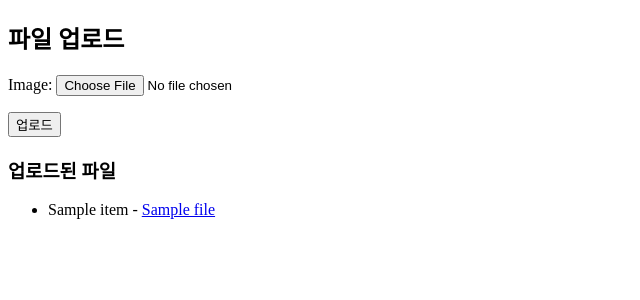
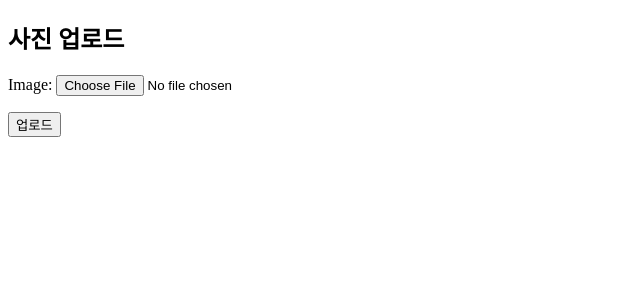
Before and after one commit to hoshino-love0102/DjangoStudy, a Django app: template myapp/templates/myapp/upload.html in a window 1280 px wide. Shown: the top 300 px of the page, without its empty margins (0-640 px from the left). Run offline with Django 5.2, Linux system fonts and the light colour scheme; tables that the repository leaves empty hold one stand-in row (values such as "Sample post"); the template is opened without the code that fills it: values that come from a table or form of the project are taken from there, most other values are stand-ins (such as "Sample title", 1, 10 or a date in 2020).

Commit message:
Update upload.html

```diff
--- a/myapp/templates/myapp/upload.html
+++ b/myapp/templates/myapp/upload.html
@@ -1,18 +1,10 @@
 {% extends 'myapp/base.html' %}
 
 {% block content %}
-<h2>파일 업로드</h2>
-
-<form method="post" enctype="multipart/form-data">
-  {% csrf_token %}
-  {{ form.as_p }}
-  <button type="submit">업로드</button>
-</form>
-
-<h3>업로드된 파일</h3>
-<ul>
-  {% for item in uploads %}
-    <li>{{ item.title }} - <a href="{{ item.file.url }}">{{ item.file.name }}</a></li>
-  {% endfor %}
-</ul>
+  <h2>사진 업로드</h2>
+  <form method="post" enctype="multipart/form-data">
+    {% csrf_token %}
+    {{ form.as_p }}
+    <button type="submit">업로드</button>
+  </form>
 {% endblock %}
```
